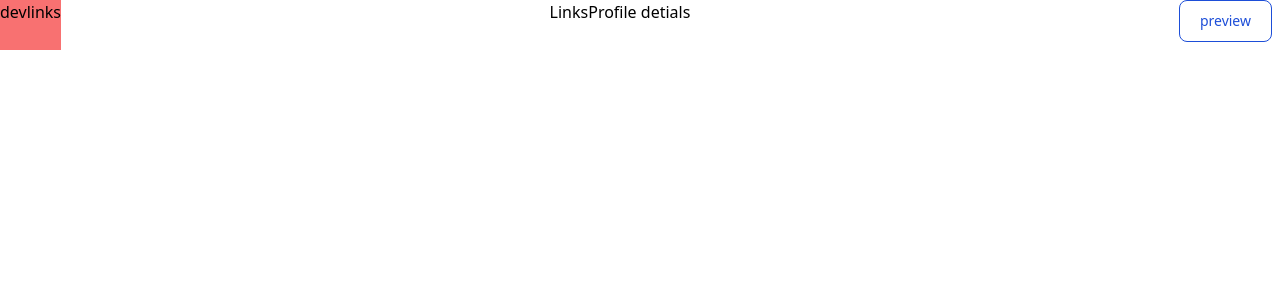
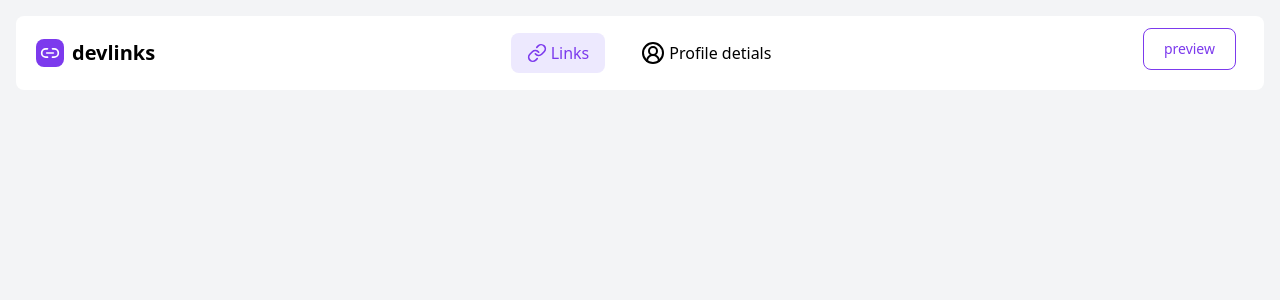
Before and after one commit to FediRouatbi/dev-links, a React (Vite) app: page / in a window 1280 px wide. Shown: the top 300 px of the page. Built offline with nearby package versions, Linux system fonts and the light colour scheme.

Commit message:
add navbar

```diff
--- a/package.json
+++ b/package.json
@@ -10,6 +10,7 @@
     "preview": "vite preview"
   },
   "dependencies": {
+    "lucide-react": "^0.277.0",
     "react": "^18.2.0",
     "react-dom": "^18.2.0"
   },
--- a/src/App.tsx
+++ b/src/App.tsx
@@ -3,9 +3,15 @@
 
 function App() {
   return (
-    <>
-      <Navbar />
-    </>
+    <div className="bg-gray-100 min-h-screen p-4 ">
+      <div className="max-w-7xl mx-auto  ">
+        <Navbar />
+
+
+
+
+      </div>
+    </div>
   );
 }
 
--- a/src/components/Navbar.tsx
+++ b/src/components/Navbar.tsx
@@ -1,15 +1,27 @@
+import { Link2, Link, UserCircle2 } from "lucide-react";
+
 const Navbar = () => {
   return (
-    <nav className="flex justify-between">
-      <div className="bg-red-400">devlinks</div>
+    <nav className="flex justify-between items-center bg-white px-5 py-3 rounded-lg">
+      <div className="flex  gap-2">
+        <div className="bg-violet-600 p-1  rounded-lg">
+          <Link2 color="#fff" size={20} />
+        </div>
+        <div className="text-xl font-bold">devlinks</div>
+      </div>
 
-      <div>
-        <a href="">Links</a>
-        <a href="">Profile detials</a>
+      <div className="flex gap-5">
+        <div className="flex items-center gap-1 px-4 py-2 bg-violet-100 text-violet-600 rounded-lg">
+          <Link size={20} /> Links
+        </div>
+        <div className="flex items-center gap-1 px-4 py-2">
+          <UserCircle2 />
+          Profile detials
+        </div>
       </div>
       <button
         type="button"
-        className="text-blue-700 hover:text-white border border-blue-700 hover:bg-blue-800 focus:ring-4 focus:outline-none focus:ring-blue-300 font-medium rounded-lg text-sm px-5 py-2.5 text-center mr-2 mb-2 dark:border-blue-500 dark:text-blue-500 dark:hover:text-white dark:hover:bg-blue-500 dark:focus:ring-blue-800"
+        className="text-violet-600 hover:text-white border border-violet-600 hover:bg-violet-800 focus:ring-4 focus:outline-none focus:ring-violet-300 font-medium rounded-lg text-sm px-5 py-2.5 text-center mr-2 mb-2 dark:border-violet-500 dark:text-violet-500 dark:hover:text-white dark:hover:bg-violet-500 dark:focus:ring-violet-800"
       >
         preview
       </button>
--- a/tailwind.config.js
+++ b/tailwind.config.js
@@ -2,7 +2,14 @@
 export default {
   content: ["./index.html", "./src/**/*.{js,ts,jsx,tsx}"],
   theme: {
-    extend: {},
+    extend: {
+      colors: {
+        violet: {
+          800: "#7950f2",
+          200: "#b197fc",
+        },
+      },
+    },
   },
   plugins: [],
 };
```
Also changed, not shown: 1 other file (tests, documents, lock files or other folders).
